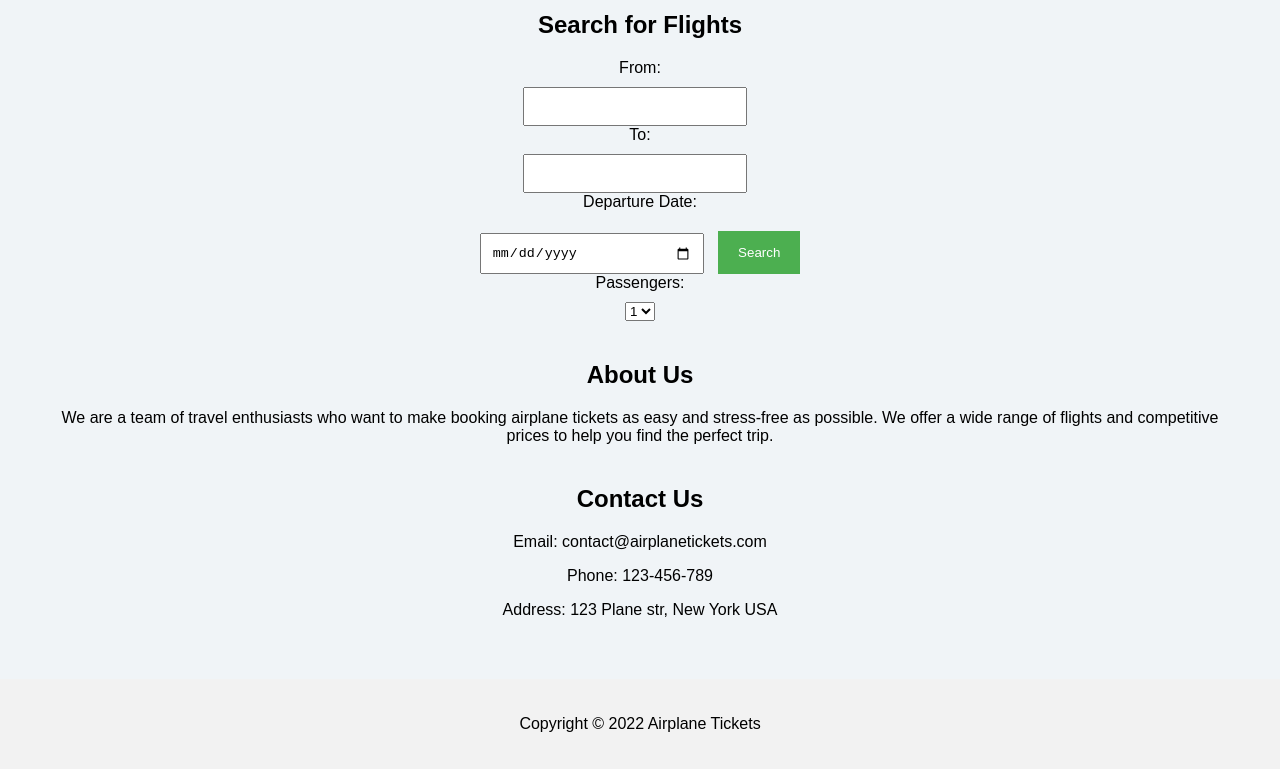
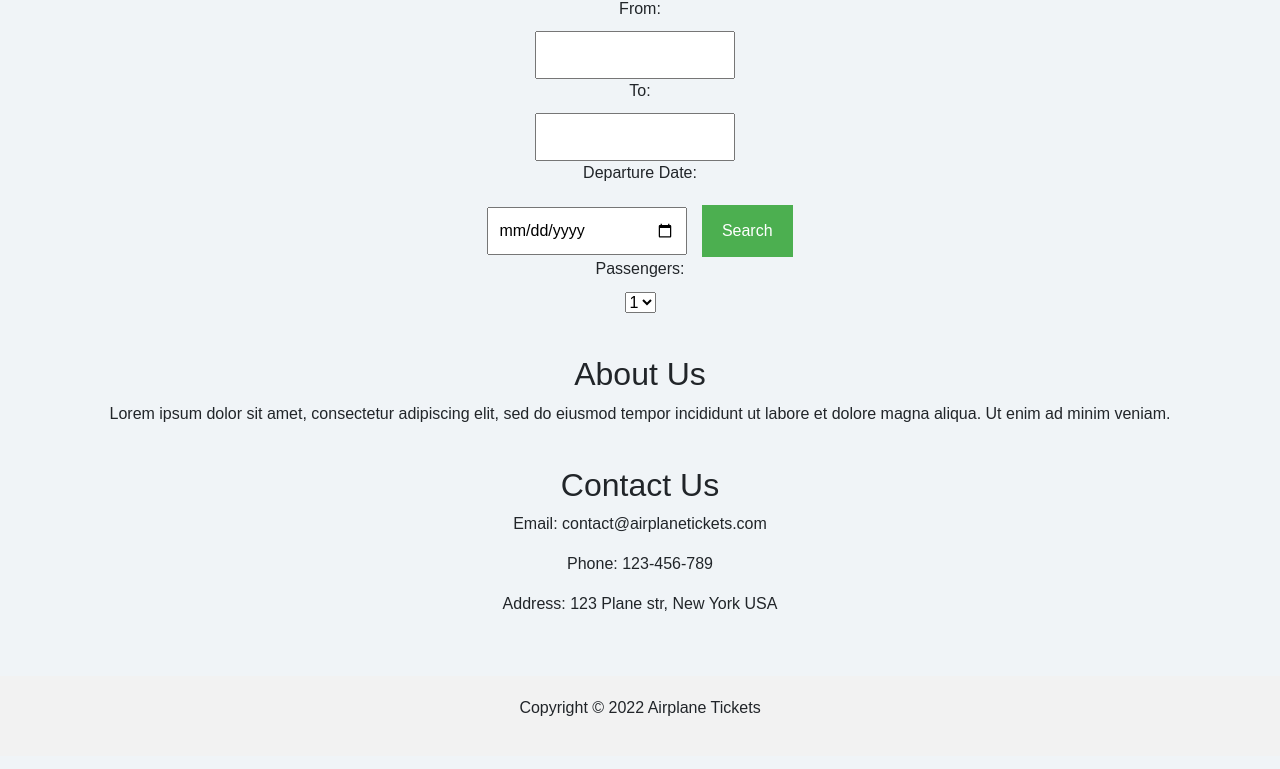
Before and after one commit to BalazsBenceLevente/legitarsasagok-projekt, a website built with Vite: page weblap/html-css-js/tickets.html in a window 1280 px wide. Shown: the part 369-1138 px from the top of the page. Built offline with nearby package versions, Linux system fonts and the light colour scheme.

```diff
--- a/weblap/html-css-js/tickets.html
+++ b/weblap/html-css-js/tickets.html
@@ -5,6 +5,7 @@
     <meta http-equiv="X-UA-Compatible" content="IE=edge">
     <meta name="viewport" content="width=device-width, initial-scale=1.0">
     <link rel="stylesheet" href="style.css">
+    <link href="https://cdn.jsdelivr.net/npm/bootstrap@5.3.0-alpha1/dist/css/bootstrap.min.css" rel="stylesheet" integrity="sha384-GLhlTQ8iRABdZLl6O3oVMWSktQOp6b7In1Zl3/Jr59b6EGGoI1aFkw7cmDA6j6gD" crossorigin="anonymous">
     <title>Airplane Ticket Booking</title>
 </head>
 <body>
@@ -45,7 +46,7 @@
         </section>
       <section id="about-us">
         <h2>About Us</h2>
-        <p>We are a team of travel enthusiasts who want to make booking airplane tickets as easy and stress-free as possible. We offer a wide range of flights and competitive prices to help you find the perfect trip.</p>
+        <p>Lorem ipsum dolor sit amet, consectetur adipiscing elit, sed do eiusmod tempor incididunt ut labore et dolore magna aliqua. Ut enim ad minim veniam.</p>
       </section>
       <section id="contact-us">
         <h2>Contact Us</h2>
```
Also changed, not shown: weblap/package.json (added, +14 -0 lines), 1 other file.
